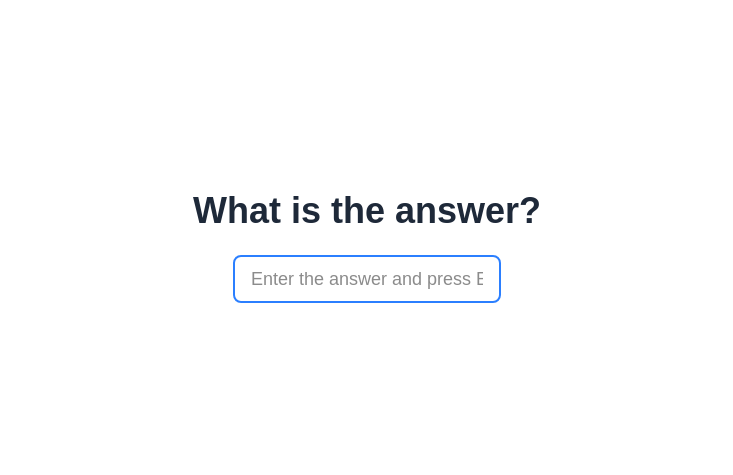
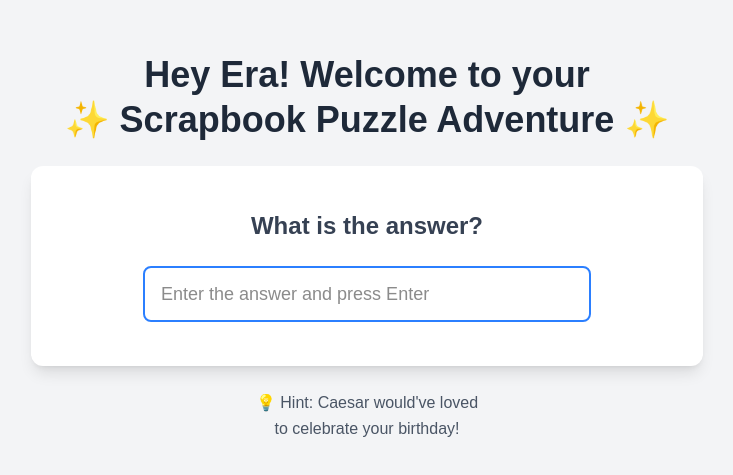
Before and after one commit to CipherGit/era-scrapbook-puzzle, a Next.js app: page / in a window 1280 px wide. Shown: the part 153-628 px from the top of the page, without its empty margins (273-1006 px from the left). Built offline with nearby package versions, Linux system fonts and the light colour scheme.

Commit message:
Improved Pages

```diff
--- a/src/app/page.tsx
+++ b/src/app/page.tsx
@@ -8,96 +8,211 @@ export default function Home() {
   const [showInitial, setShowInitial] = useState(false)
   const [isError, setIsError] = useState(false)
   const [isShaking, setIsShaking] = useState(false)
+  const [fadeOutAll, setFadeOutAll] = useState(false)
+
+  // Congrats mounting + animated visibility
+  const [showCongrats, setShowCongrats] = useState(false)        // mounted?
+  const [congratsVisible, setCongratsVisible] = useState(false)  // entering/exiting animation
+
   const inputRef = useRef<HTMLInputElement>(null)
+  const timeoutsRef = useRef<number[]>([])
   const router = useRouter()
 
-  const correctAnswer = "42"
+  const correctAnswer = 'Esther'
 
-  // Trigger the initial fade-in and focus after component mounts
+  // helper to register timeouts and clean them up
+  const setT = (cb: () => void, ms: number) => {
+    const id = window.setTimeout(cb, ms)
+    timeoutsRef.current.push(id)
+    return id
+  }
+
+  // initial mount
   useEffect(() => {
     setShowInitial(true)
-    setTimeout(() => {
-      inputRef.current?.focus()
-    }, 100)
-  }, [])
+    setT(() => inputRef.current?.focus(), 100)
+    router.prefetch('/piano')
 
-  // Re-focus input after error state resets
+    return () => {
+      timeoutsRef.current.forEach((id) => clearTimeout(id))
+      timeoutsRef.current = []
+    }
+  }, [router])
+
+  // re-focus after error clears
   useEffect(() => {
-    if (!isError && !isShaking) {
-      inputRef.current?.focus()
-    }
+    if (!isError && !isShaking) inputRef.current?.focus()
   }, [isError, isShaking])
 
-  // Navigate to piano page after success animation
+  // correct answer flow: FAST fade-out, SLOWER fade-in
   useEffect(() => {
-    if (isCorrect) {
-      setTimeout(() => {
+    if (!isCorrect) return
+
+    setT(() => {
+      setFadeOutAll(true) // start fast fade-out
+
+      setT(() => {
+        setShowCongrats(true)              // mount centered card (hidden)
+        setT(() => setCongratsVisible(true), 20) // next-tick -> animate in
+      }, 250)
+    }, 150)
+  }, [isCorrect])
+
+  const navigateToPiano = () => {
+    // smooth exit of the card, then unmount & navigate
+    setCongratsVisible(false)
+    setT(() => {
+      setShowCongrats(false)
       router.push('/piano')
-      }, 1500) // Wait for success message to show
+    }, 300) // matches ~duration-300 for exit
   }
-  }, [isCorrect, router])
 
   const handleSubmit = (e: FormEvent<HTMLFormElement>) => {
     e.preventDefault()
+    const value = input.trim()
+    if (!value) return
 
-    if (input.trim()) {
-      if (input.trim().toLowerCase() === correctAnswer.toLowerCase()) {
+    if (value.toLowerCase() === correctAnswer.toLowerCase()) {
       setIsCorrect(true)
     } else {
       setIsError(true)
       setIsShaking(true)
-        setTimeout(() => {
+      setT(() => {
         setIsShaking(false)
         setIsError(false)
         setInput('')
       }, 600)
     }
   }
-  }
+
+  const errorId = 'answer-error'
 
   return (
-    <div className="min-h-screen flex flex-col items-center justify-center gap-6">
-      {/* Question and Input */}
-      <div className={`flex flex-col items-center gap-6 transition-all duration-600 ${
-        isCorrect
-          ? 'opacity-0 -translate-y-5'
-          : showInitial
+    <div className="relative min-h-screen bg-gray-100 p-4 sm:p-8 flex items-center justify-center">
+      <div className="max-w-2xl mx-auto space-y-6 w-full">
+
+        {/* Header (fast fade-out) */}
+        <div
+          className={`text-center transition-all duration-500 ${
+            showInitial
+              ? !fadeOutAll
                 ? 'opacity-100 translate-y-0'
                 : 'opacity-0 translate-y-5'
-      }`}>
-        <h1 className="text-4xl font-bold text-gray-800">
+              : 'opacity-0 translate-y-5'
+          }`}
+        >
+          <h1 className="text-2xl sm:text-4xl font-bold text-gray-800 leading-tight">
+            Hey Era! Welcome to your <br /> ✨ Scrapbook Puzzle Adventure ✨
+          </h1>
+        </div>
+
+        {/* Main Card (fast fade-out) */}
+        <div
+          className={`transition-all duration-500 ${
+            showInitial
+              ? !fadeOutAll
+                ? 'opacity-100 translate-y-0 delay-150'
+                : 'opacity-0 translate-y-5'
+              : 'opacity-0 translate-y-5'
+          }`}
+        >
+          <div className="bg-white rounded-xl shadow-lg p-6 sm:p-8 min-h-[200px] flex flex-col items-center justify-center">
+            <div className="text-center w-full max-w-md">
+              <h2 className="text-xl sm:text-2xl font-semibold text-gray-700 mb-6">
                 What is the answer?
-        </h1>
+              </h2>
 
-        <form onSubmit={handleSubmit}>
+              <form onSubmit={handleSubmit} className="space-y-4" noValidate>
                 <input
                   ref={inputRef}
                   type="text"
                   value={input}
                   onChange={(e) => setInput(e.target.value)}
                   placeholder="Enter the answer and press Enter"
-            autoFocus
-            className={`px-4 py-2 border-2 rounded-lg text-lg focus:outline-none transition-all duration-300 ${
+                  disabled={isCorrect}
+                  aria-invalid={isError || undefined}
+                  aria-describedby={isError ? errorId : undefined}
+                  className={`w-full px-4 py-3 border-2 rounded-lg text-lg focus:outline-none transition-all duration-300 ${
                     isError
-                ? 'border-red-500 text-red-600 placeholder-red-400'
-                : 'border-gray-300 focus:border-blue-500'
-            } ${isShaking ? 'animate-shake' : ''}`}
+                      ? 'border-red-500 text-red-600 placeholder-red-400 bg-red-50'
+                      : 'border-gray-300 focus:border-blue-500 bg-white'
+                  } ${isShaking ? 'animate-shake' : ''} ${
+                    isCorrect ? 'opacity-50 cursor-not-allowed' : ''
+                  }`}
                 />
+
+                {isError && (
+                  <p
+                    id={errorId}
+                    role="alert"
+                    aria-live="polite"
+                    className="text-red-500 text-sm"
+                  >
+                    That&apos;s not quite right. Try again!
+                  </p>
+                )}
               </form>
             </div>
+          </div>
+        </div>
 
-      {/* Success Message */}
-      <div className={`absolute transition-all duration-600 delay-300 ${
-        isCorrect
-          ? 'opacity-100 translate-y-0'
+        {/* Instructions (fast fade-out) */}
+        <div
+          className={`text-center transition-all duration-500 ${
+            showInitial
+              ? !fadeOutAll
+                ? 'opacity-100 translate-y-0 delay-300'
                 : 'opacity-0 translate-y-5'
-      }`}>
-        <h1 className="text-4xl font-bold text-green-600">
-          You got it right!
-        </h1>
-        <p className="text-center text-gray-600 mt-2">
-          Taking you to the piano...
+              : 'opacity-0 translate-y-5'
+          }`}
+        >
+          <p className="text-sm sm:text-base text-gray-600 leading-relaxed">
+            💡 Hint: Caesar would&apos;ve loved <br /> to celebrate your birthday!
           </p>
+        </div>
+
+        {/* Centered Congrats (no backdrop). Slower fade/scale-in, fast-ish exit */}
+        {showCongrats && (
+          <div
+            className="fixed inset-0 z-50 flex items-center justify-center p-4"
+            // Keep it accessible even without a backdrop
+            role="dialog"
+            aria-modal="true"
+            aria-labelledby="congrats-title"
+          >
+            <div
+              className={`transition-opacity transition-transform duration-700 ease-out ${
+                congratsVisible
+                  ? 'opacity-100 scale-100 translate-y-0'
+                  : 'opacity-0 scale-95 translate-y-2'
+              }`}
+            >
+              <div className="bg-white rounded-xl shadow-2xl p-6 sm:p-8 max-w-md mx-auto">
+                <div className="text-center">
+                  <div className="text-4xl sm:text-6xl mb-4">🎉✨🎉</div>
+                  <h2
+                    id="congrats-title"
+                    className="text-2xl sm:text-3xl font-bold text-green-600 mb-4"
+                  >
+                    Correct!
+                  </h2>
+                  <p className="text-gray-600 mb-6">
+                    You know sometimes, I still find it weird to call you Esther HAHA!
+                  </p>
+
+                  <button
+                    type="button"
+                    onClick={navigateToPiano}
+                    className="px-6 py-3 bg-blue-500 hover:bg-blue-600 text-white font-semibold rounded-lg transition-colors duration-200 focus:outline-none focus:ring-2 focus:ring-blue-400 focus:ring-offset-2"
+                  >
+                    Continue to your next challenge 🎵
+                  </button>
+                </div>
+              </div>
+            </div>
+          </div>
+        )}
+
       </div>
     </div>
   )
--- a/src/app/piano/page.tsx
+++ b/src/app/piano/page.tsx
@@ -92,7 +92,8 @@ export default function PianoPage() {
   useEffect(() => {
     let mounted = true;
 
-    setShowContent(true);
+    // Show content first, but keep loading state
+    pushTimeout(() => setShowContent(true), 100);
 
     const initializeSampler = async () => {
       const pianoSampler = new Sampler({
@@ -109,7 +110,8 @@ export default function PianoPage() {
 
       samplerRef.current = pianoSampler;
       setSampler(pianoSampler);
-      pushTimeout(() => setIsLoading(false), 500);
+      // Give a bit more time to show the loading state
+      pushTimeout(() => setIsLoading(false), 800);
     };
 
     initializeSampler();
@@ -313,10 +315,32 @@ export default function PianoPage() {
           </div>
         </div>
 
-        {/* Loading message overlay */}
+        {/* Enhanced Loading State - Replaces the old loading message */}
         {isLoading && (
-          <div className="fixed inset-0 flex items-center justify-center bg-gray-100 bg-opacity-90 z-50">
-            <div className="text-lg sm:text-xl text-gray-600 animate-pulse">Loading piano sounds...</div>
+          <div className="fixed inset-0 flex items-center justify-center bg-gray-100 bg-opacity-95 z-50">
+            <div className="bg-white rounded-xl shadow-lg p-8 text-center max-w-md mx-4">
+              <div className="flex items-center justify-center gap-3 text-blue-600 mb-4">
+                <svg className="animate-spin h-8 w-8" viewBox="0 0 24 24">
+                  <circle
+                    className="opacity-25"
+                    cx="12"
+                    cy="12"
+                    r="10"
+                    stroke="currentColor"
+                    strokeWidth="4"
+                    fill="none"
+                  />
+                  <path
+                    className="opacity-75"
+                    fill="currentColor"
+                    d="M4 12a8 8 0 018-8V0C5.373 0 0 5.373 0 12h4z"
+                  />
+                </svg>
+                <span className="text-xl font-semibold">Loading Piano Sounds</span>
+              </div>
+              <p className="text-gray-600 mb-2">Preparing your musical adventure...</p>
+              <p className="text-sm text-gray-500">This may take a moment</p>
+            </div>
           </div>
         )}
 
```
Lines whose indentation alone changed are shown as unchanged.
